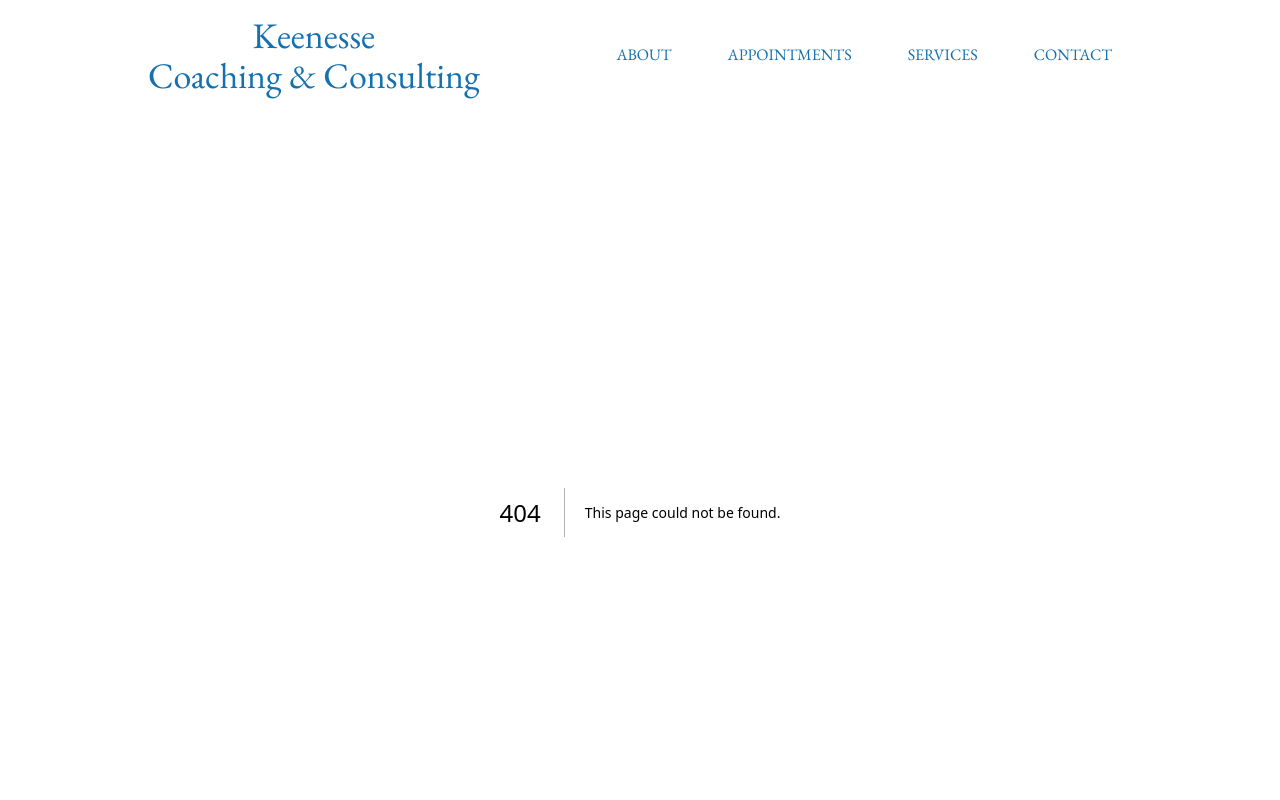
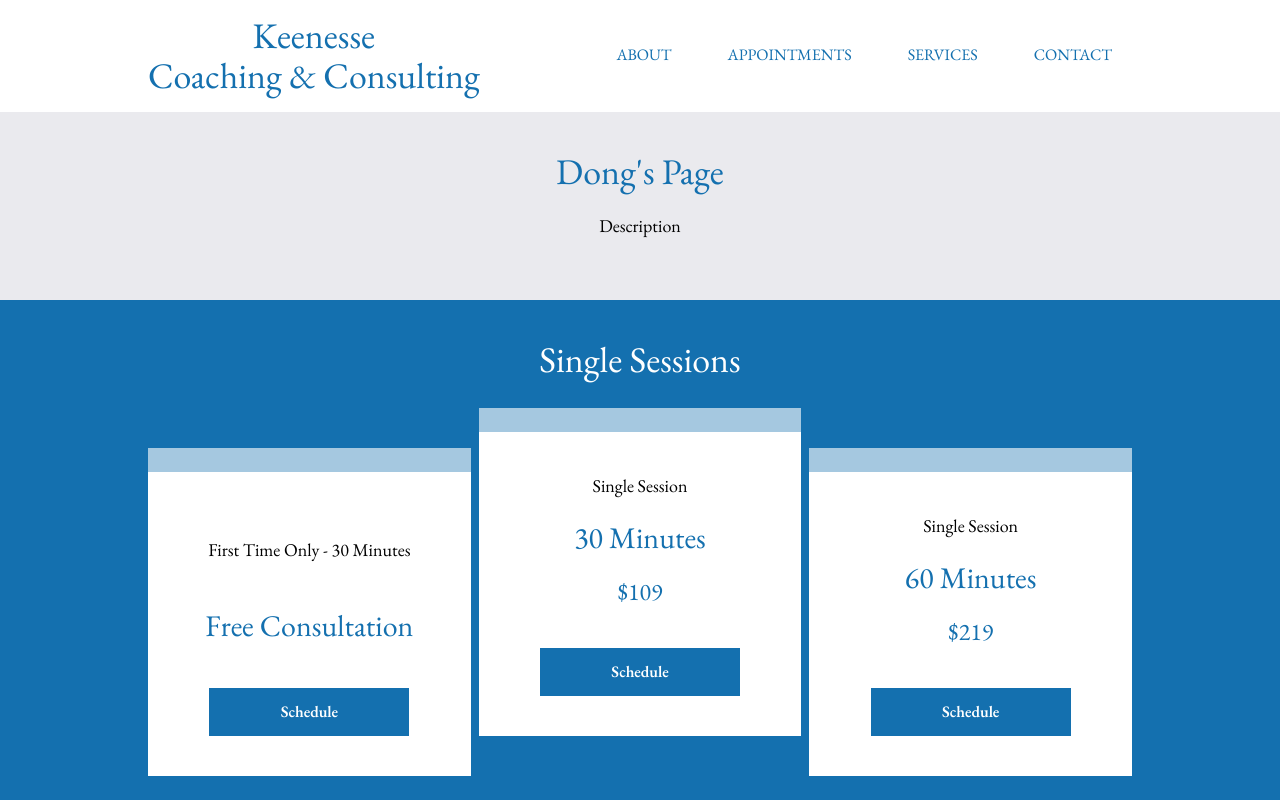
Before and after one commit to ybot1122/keenesse, a Next.js app: page /dong in a window 1280 px wide. Before the commit this address had no page. Shown: the top 800 px of the page. Built offline with nearby package versions, Linux system fonts and the light colour scheme.

Commit message:
Create skeleton for Dong's page

```diff
--- /dev/null
+++ b/app/dong/Tabs.tsx
@@ -0,0 +1,46 @@
+import SingleSessionCard from "@/components/SingleSessionCard";
+
+export default function Tabs({}) {
+  return (
+    <div>
+      <Inquiry />
+    </div>
+  );
+}
+
+const Inquiry = () => {
+  return (
+    <div className="bg-blue pb-10" id="single">
+      <div className="grid grid-cols-1 md:grid-cols-3 text-center gap-2 mb-20 max-w-[1024px] mx-auto px-5">
+        <div className="col-span-1 md:col-span-3">
+          <h1 className="text-white text-4xl pb-5 pt-10" id="inquiry">
+            Single Sessions
+          </h1>
+        </div>
+        <SingleSessionCard
+          description="First Time Only - 30 Minutes"
+          title="Free Consultation"
+          href="https://calendly.com/keenesse/free30min"
+          indented={true}
+          bg="white"
+        />
+        <SingleSessionCard
+          description="Single Session"
+          title="30 Minutes"
+          price="$109"
+          href="https://calendly.com/keenesse/30min"
+          indented={false}
+          bg="white"
+        />
+        <SingleSessionCard
+          description="Single Session"
+          title="60 Minutes"
+          price="$219"
+          href="https://calendly.com/keenesse/60min"
+          indented={true}
+          bg="white"
+        />
+      </div>
+    </div>
+  );
+};
--- /dev/null
+++ b/app/dong/page.tsx
@@ -0,0 +1,19 @@
+import Link from "next/link";
+import Tabs from "./Tabs";
+import WannaChat from "@/components/WannaChat";
+
+export default function Appointments() {
+  return (
+    <main className="min-h-screen">
+      <div className="bg-gray w-full p-10 md:pt-10 md:pb-10 flex justify-center flex-wrap md:flex-row-reverse">
+        <div className="w-full max-w-[1024px]">
+          <h1 className="text-4xl text-center block text-blue">Dong's Page</h1>
+          <p className="text-center max-w-[725px] text-lg my-5 mx-auto">
+            Description
+          </p>
+        </div>
+      </div>
+      <Tabs />
+    </main>
+  );
+}
```
